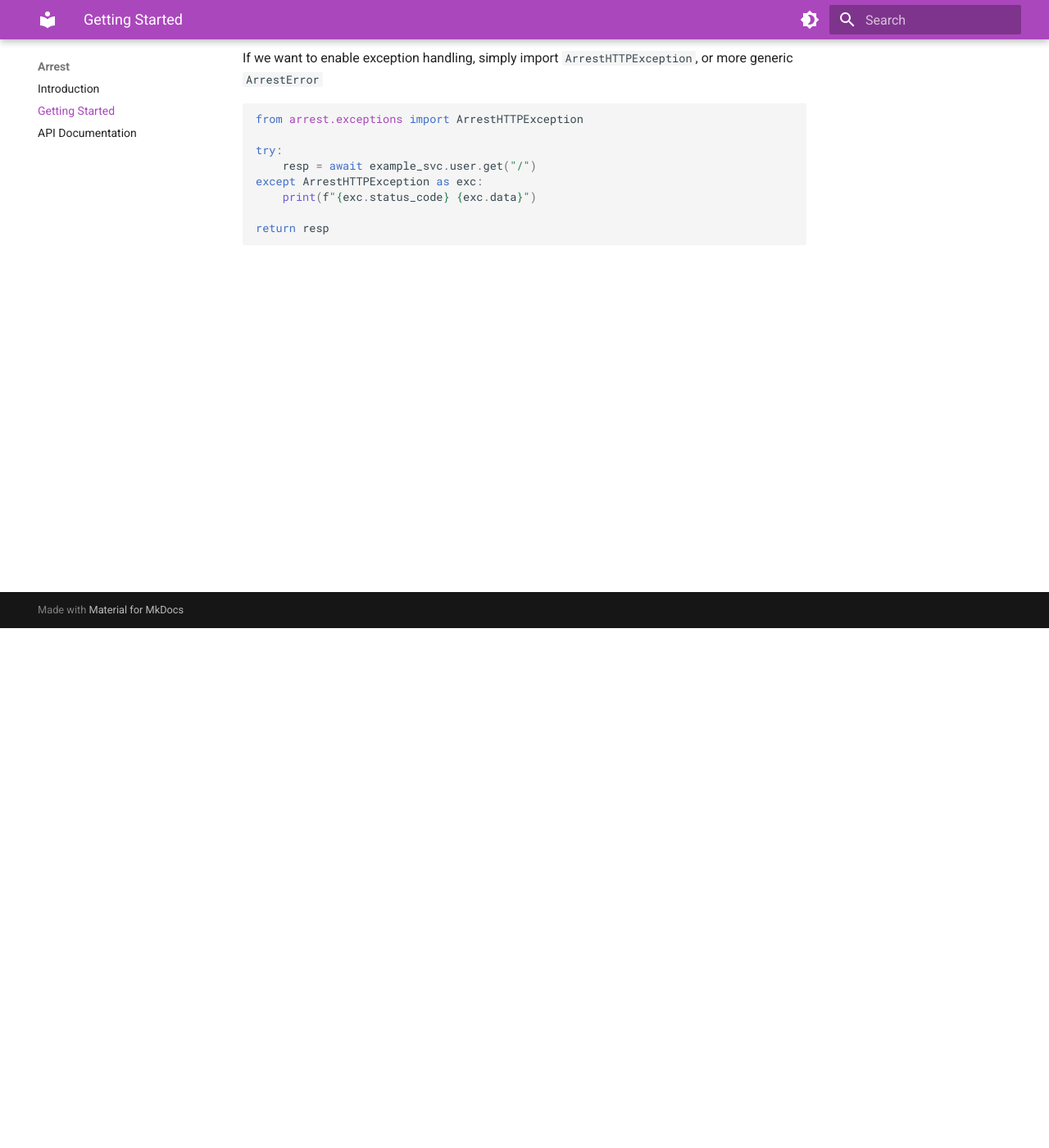
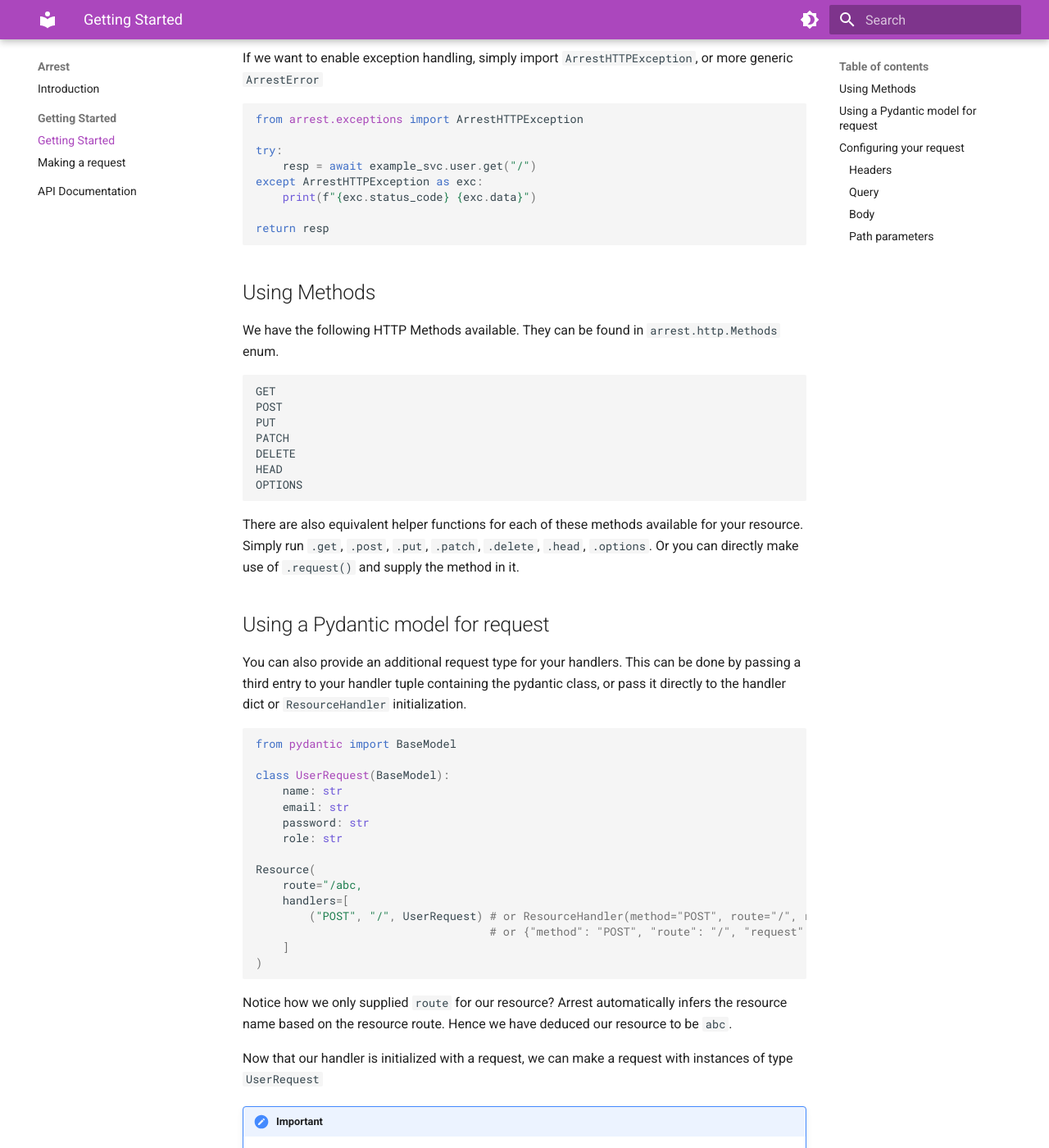
Before and after one commit to s-bose/arrest, an MkDocs documentation site: the page built from docs/getting-started.md, in a window 1280 px wide and 1400 px high, scrolled down 634 px. Shown: the whole window at 82% size. Built offline with MkDocs 1.6.1 and Material for MkDocs 9.7.7, drawn with Linux system fonts in a browser that asks for light colours; some of the changed text lies outside the part shown.

````diff
--- a/docs/getting-started.md
+++ b/docs/getting-started.md
@@ -4,7 +4,6 @@ Assuming you already have arrest installed in your system, let us create a simpl
 We have a REST endpoint `http://example.com/api/v1` which has a resource `/user` with method `GET`
 
 ```python
-
 from arrest import Service, Resource
 
 example_svc = Service(
@@ -25,7 +24,6 @@ example_svc = Service(
 Now that our service is defined, we can proceed to use it elsewhere.
 
 ```python
-
 await example_svc.user.get("/")
 ```
 
@@ -41,3 +39,129 @@ except ArrestHTTPException as exc:
 
 return resp
 ```
+
+## Using Methods
+We have the following HTTP Methods available. They can be found in `arrest.http.Methods` enum.
+
+```
+GET
+POST
+PUT
+PATCH
+DELETE
+HEAD
+OPTIONS
+```
+There are also equivalent helper functions for each of these methods available for your resource.
+Simply run `.get`, `.post`, `.put`, `.patch`, `.delete`, `.head`, `.options`.
+Or you can directly make use of `.request()` and supply the method in it.
+
+
+## Using a Pydantic model for request
+You can also provide an additional request type for your handlers. This can be done by passing a third entry to your handler tuple containing the pydantic class, or pass it directly to the handler dict or `ResourceHandler` initialization.
+
+```python
+from pydantic import BaseModel
+
+class UserRequest(BaseModel):
+    name: str
+    email: str
+    password: str
+    role: str
+
+Resource(
+    route="/abc,
+    handlers=[
+        ("POST", "/", UserRequest) # or ResourceHandler(method="POST", route="/", request=UserRequest)
+                                   # or {"method": "POST", "route": "/", "request": UserRequest}
+    ]
+)
+```
+
+Notice how we only supplied `route` for our resource? Arrest automatically infers the resource name based on the resource route. Hence we have deduced our resource to be `abc`.
+
+Now that our handler is initialized with a request, we can make a request with instances of type `UserRequest`
+
+!!! note "Important"
+    All fields in the pydantic model by default will be sent as the JSON body payload. If you want to send other params such as `headers` or `query`, see below.
+
+
+## Configuring your request
+We also provide a few additional classes that you can assign to your pydantic fields. They are inherited from pydantic's `FieldInfo` to ensure compatibility.
+
+### Headers
+```python
+from arrest.params import Header
+
+class HeaderRequest(BaseModel):
+    x_max_age: str = Header(...)
+    x_cookie: str = Header(...)
+```
+
+We will automatically convert any non-str values to str and convert `snake_case` to `kebab-case` before sending the fields as headers in the request.
+You can also specify resource-wide headers as a dict in your resource definition.
+```python
+Resource(route="/abc", headers={"x-age": "20"}, handlers=[...]) # this will now be used for any request from resource `abc`
+```
+
+
+### Query
+```python
+from arrest.params import Query
+
+class QueryRequest(BaseModel):
+    limit: int = Query(...)
+    name: str = Query(...)
+    index: int | None = Query()
+```
+
+For query no such formatting is done. Whatever field is marked as `Query` will be attached as a query parameter in the request.
+```
+http://example.com/abc?limit=100&name=abc&index=145
+```
+
+
+### Body
+```python
+from arrest.params import Body
+
+class BodyRequest(BaseModel):
+    name: str = Body(...)
+    email: str
+    password: str
+    role: Optional[str]
+    is_active: bool
+```
+
+For body, you don't need to explicitly mark a field as `Body`. But when you do, you get the extra validation features of pydantic's `FieldInfo`. [see more](https://docs.pydantic.dev/latest/api/fields/#pydantic.fields.FieldInfo)
+
+```python
+class BodyRequest(BaseModel):
+    name: str = Body(default="jeff", gt=10)
+    email: str
+    password: str
+    role: Optional[str]
+    is_active: bool
+```
+
+
+### Path parameters
+Path parameters are a bit tricky as they are not set as pydantic fields.
+To define a handler that takes a path parameter, you have to specify the path-params inside curlys with (optional) their types.
+
+```python
+Resource(
+    route="/abc",
+    handlers=[
+        ("GET", "/user/{user_id}"),
+        ("GET", "/user/{user_id:uuid}"),
+        ("GET", "/user/{user_id}/comments/{comment_id:int}")
+    ]
+)
+```
+
+There are many ways you can supply the path param. The most common way is to use a python f-string.
+
+```python
+
+```
--- a/mkdocs.yml
+++ b/mkdocs.yml
@@ -31,7 +31,9 @@ theme:
 
 nav:
   - Introduction: index.md
-  - Getting Started: getting-started.md
+  - Getting Started:
+    - getting-started.md
+    - Making a request: making-a-request.md
   - API Documentation: api.md
 
 markdown_extensions:
````
Also changed, not shown: docs/api.md (+4 -0 lines), docs/index.md (+2 -2 lines), docs/making-a-request.md (added, +3 -0 lines), 3 other files.
